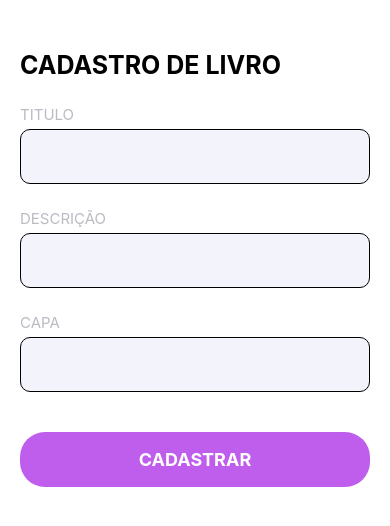
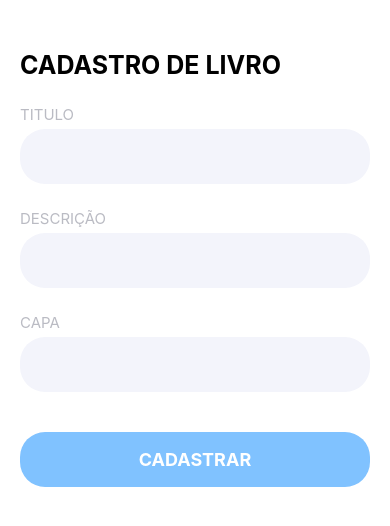
Before and after one commit to Gabshh/PPDM, a React Native app in the folder appLibri/: screen / in a window 390 px wide. Shown: the top 526 px of the page. Built offline with nearby package versions, Linux system fonts and the light colour scheme.

Commit message:
tratamento de campo vazio ao apertar o botao

```diff
--- a/appLibri/src/componentes/Button.js
+++ b/appLibri/src/componentes/Button.js
@@ -1,18 +1,14 @@
 import React from "react";
-import { TouchableOpacity, StyleSheet, Text } from "react-native";
+import { TouchableOpacity, StyleSheet, Text, Pressable } from "react-native";
 import COLORS from "../const/Colors";
 
-const Button = ({title}) => {
+const Button = ({title, onPress=()=>{}}) => {
 
     return (
 
-        <TouchableOpacity style={estilos.button} activeOpacity={0.9}>
-
-            {/*<LinearGradient colors={['#4c669f', '#3b5998', '#192f6a']} style={estilos.linearGradient}>*/}
+        <TouchableOpacity style={estilos.button} activeOpacity={0.5} onPress={onPress}>
 
             <Text style={estilos.title}>{title}</Text>
-
-            {/*</LinearGradient>*/}
 
         </TouchableOpacity>
 
@@ -25,22 +21,17 @@ const estilos = StyleSheet.create({
         height:55,
         width:"100%",
         borderRadius:25,
-        backgroundColor:COLORS.purple,
+        backgroundColor:COLORS.blue,
         justifyContent:"center",
         alignItems:"center",
         marginVertical:20,
+        elevation: 7,
     },
     title:{
         color:COLORS.white,
         fontWeight:"bold",
         fontSize:18,
     },
-    linearGradient: {
-        flex: 1,
-        paddingLeft: 15,
-        paddingRight: 15,
-        borderRadius: 5
-      },
 });
 
 export default Button;
--- a/appLibri/src/componentes/Input.js
+++ b/appLibri/src/componentes/Input.js
@@ -35,15 +35,16 @@ const estilos = StyleSheet.create({
     },
     inputContainer:{
         height:55,
-        borderRadius:10,
+        borderRadius:25,
+        elevation: 3,
         backgroundColor:COLORS.light,
         flexDirection:"row",
         paddingHorizontal:15,
-        borderWidth:0.5,
+        //borderWidth:0.5,
         alignItems:"center",
     },
     textInput:{
-        color:COLORS.darkBlue,
+        color:COLORS.blue,
         flex:1
     }
 });
--- a/appLibri/src/const/Colors.js
+++ b/appLibri/src/const/Colors.js
@@ -1,7 +1,7 @@
 const COLORS = {
     white: '#FFF',
     black: '#000',
-    blue: '#5D5FEE',
+    blue: '#80C2FF',
     purple: '#BF5DED',
     gray: '#BABBC3',
     light: '#F3F4FB',
--- a/appLibri/src/telas/Cadastro.js
+++ b/appLibri/src/telas/Cadastro.js
@@ -19,8 +19,37 @@ const Cadastro = () => {
   // FUNÇÃO QUE MANIPULA A ENTRADA DE DADOS NA STATE NO MÉTODO onChangeText
   const handlerOnChange = (text, input) => {
     setInputs( (prevState) => (
-      console.log(prevState)
+      console.log(prevState),
+      //console.log(input + ' ' + text)
+
+      //INJEÇÃO DE DADOS NA STATE
+      {...prevState, [input]:text}
+
       ));
+  }
+
+  {/********** VALIDAÇÃO DOS DADOS DE CADASTRO **********
+                    FUNÇÃO DE VALIDAÇÃO               */}
+
+  const validate = () => {
+
+    let validate = true;
+
+    if (!inputs.titulo) {
+      validate = false;
+      console.log('TITULO EM BRANCO');
+    }
+
+    if (!inputs.descricao) {
+      validate = false;
+      console.log('DESCRICAO EM BRANCO');
+    }
+
+    if (!inputs.capa) {
+      validate = false;
+      console.log('CAPA EM BRANCO');
+    }
+
   }
 
   //const nome = 'TELA DE CADASTRO';
@@ -34,10 +63,10 @@ const Cadastro = () => {
 
         <View style={estilos.viewForm}>
 
-          <Input label="TITULO"     onChangeText={ (text) => handlerOnChange(text, 'titulo' ) }/>
-          <Input label="DESCRIÇÃO"  /*onChangeText={ (text) => handlerOnChange(text, 'descricao' ) } */ />
-          <Input label="CAPA"       /*onChangeText={ (text) => handlerOnChange(text, 'capa' ) } */ />
-          <Button title="CADASTRAR"/>
+          <Input  label="TITULO"     onChangeText={ (text) => handlerOnChange(text, 'titulo' )     }/>
+          <Input  label="DESCRIÇÃO"  onChangeText={ (text) => handlerOnChange(text, 'descricao' )  }/>
+          <Input  label="CAPA"       onChangeText={ (text) => handlerOnChange(text, 'capa' )       }/>
+          <Button title="CADASTRAR" onPress={validate} />
 
         </View>
       </ScrollView>
```
